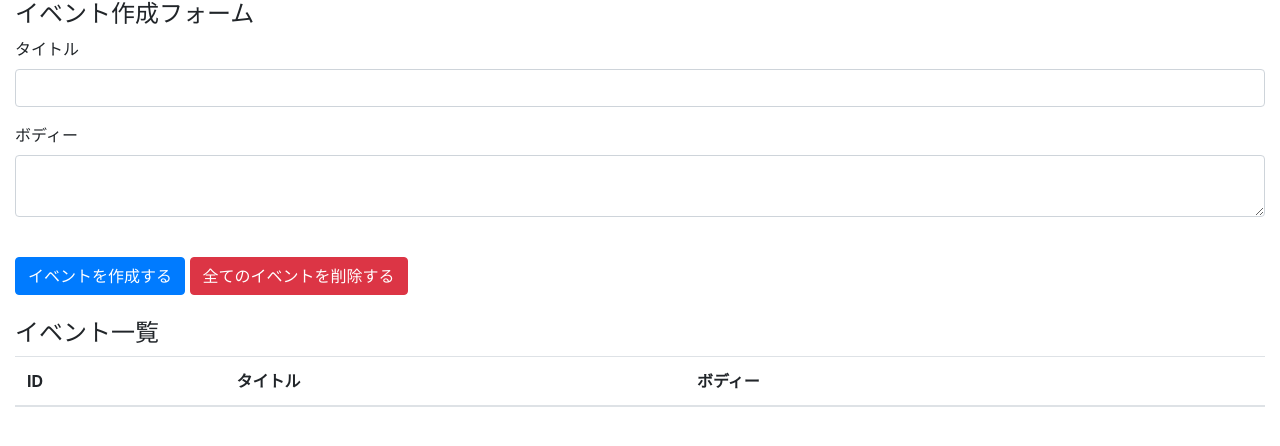
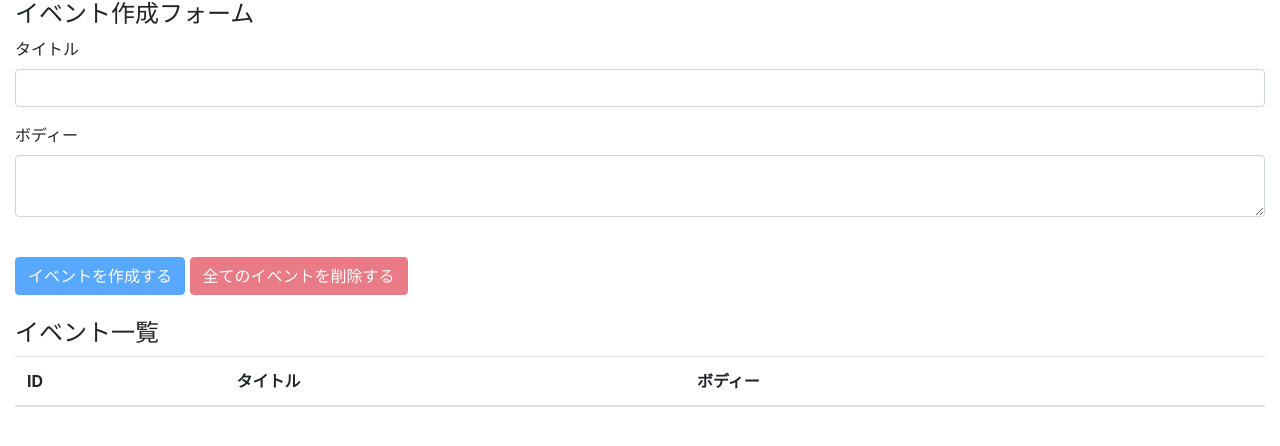
Before and after one commit to nagatake94/react-hooks-101, a React (Create React App) app in the folder react-hooks-101/: page / in a window 1280 px wide. Shown: the top 446 px of the page. Built offline with nearby package versions, Linux system fonts and the light colour scheme.

Commit message:
implement all events deletion feature

```diff
--- a/react-hooks-101/src/components/App.js
+++ b/react-hooks-101/src/components/App.js
@@ -21,6 +21,14 @@
     setBody("");
   }
 
+  const deleteAllEvents = e => {
+    e.preventDefault();
+    const result = window.confirm("本当に全てのイベントを削除しますか？");
+    if (result) dispatch({type: "DELETE_ALL_EVENTS"});
+  }
+
+  const unCreatable = title === "" || body === "";
+
   return (
     <div className="container-fluid">
       <h4>イベント作成フォーム</h4>
@@ -34,9 +42,9 @@
           <textarea className="form-control" id="formEventBody" value={body} onChange={e => setBody(e.target.value)}/>
         </div>
         <br/>
-        <button className="btn btn-primary" onClick={addEvent}>イベントを作成する</button>
+        <button className="btn btn-primary" onClick={addEvent} disabled={unCreatable}>イベントを作成する</button>
         <>&nbsp;</>
-        <button className="btn btn-danger">全てのイベントを削除する</button>
+        <button className="btn btn-danger" onClick={deleteAllEvents} disabled={state.length === 0}>全てのイベントを削除する</button>
       </form>
       <br/>
       <h4>イベント一覧</h4>
--- a/react-hooks-101/src/components/Event.js
+++ b/react-hooks-101/src/components/Event.js
@@ -3,7 +3,8 @@
 const Event = ({dispatch, event}) => {
     const id = event.id;
       const handleClickDeleteButton = () => {
-          dispatch({type: "DELETE_EVENT", id})
+          const result = window.confirm(`本当にこのイベント(id=${id})を削除しますか？`)
+          if (result) dispatch({type: "DELETE_EVENT", id})
       };
 
       return(
```
